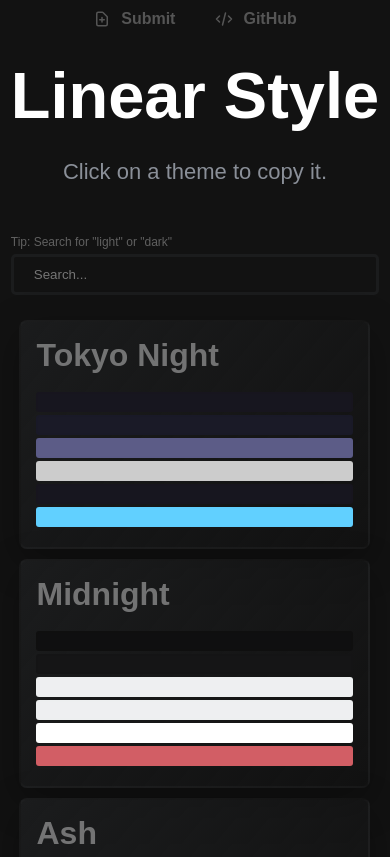
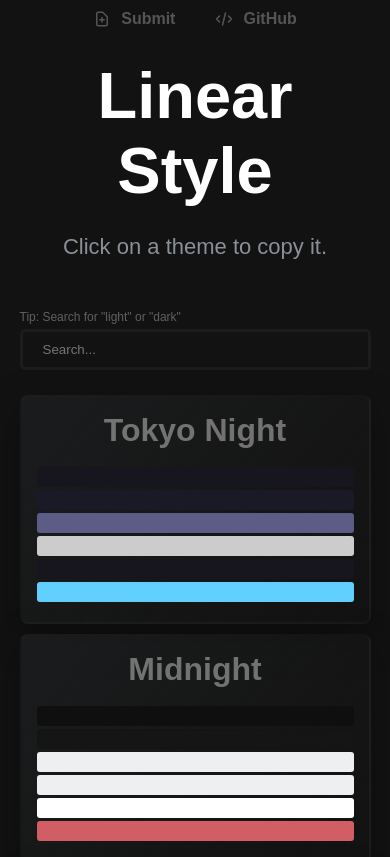
Before and after one commit to alii/linear-style, a Next.js app: page / in a window 390 px wide. Shown: the top 857 px of the page. Built offline with nearby package versions, Linux system fonts and the light colour scheme; a web font is replaced by a local one.

Commit message:
fix: move container width higher up tree fix: make it nicer on mobile feat: added bugs to fix later

```diff
--- a/src/components/GlobalStyle.ts
+++ b/src/components/GlobalStyle.ts
@@ -25,6 +25,11 @@ export const GlobalStyle = createGlobalStyle`
         padding: 5vw 0;
         display: flex;
         flex-direction: column;
+        width: 80vw;
+
+        @media only screen and (max-width: 600px) {
+          width: 90vw;
+        }
     }
 
     h1.title {
--- a/src/components/ThemeCard.ts
+++ b/src/components/ThemeCard.ts
@@ -37,17 +37,21 @@ export const ThemeCardGrid = styled.div`
   display: grid;
   grid-template-columns: repeat(4, 1fr);
   gap: 10px;
-  width: 80vw;
   align-self: center;
 
   @media only screen and (max-width: 1200px) {
     grid-template-columns: repeat(2, 1fr);
-    width: 90vw;
   }
 
   @media only screen and (max-width: 600px) {
     grid-template-columns: repeat(1, 1fr);
-    width: 90vw;
+    width: 100%;
+
+    ${ThemeCard} {
+      width: 100%;
+
+      text-align: center;
+    }
   }
 `;
 
```
